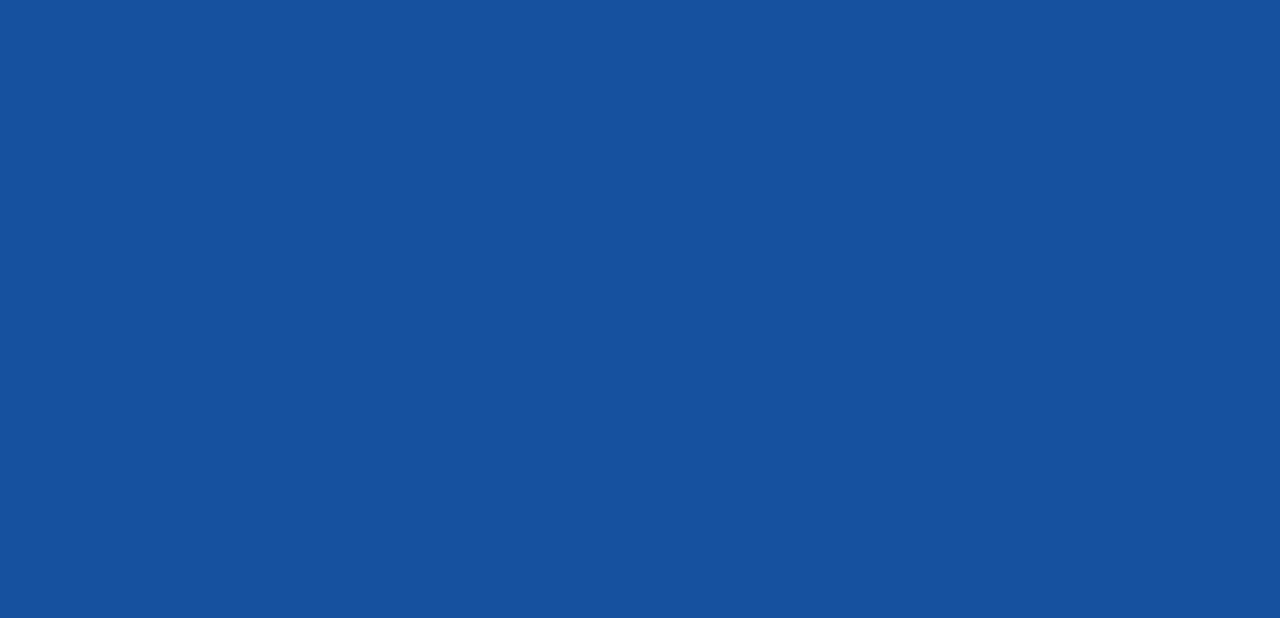
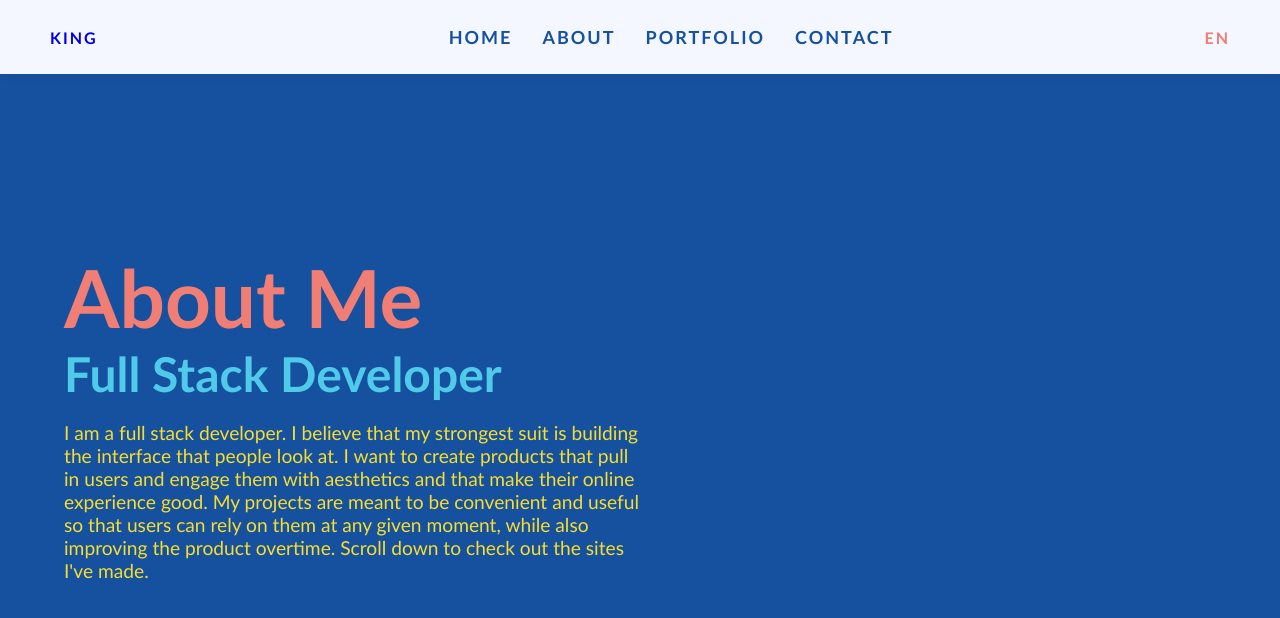
Before and after one commit to Nardacyon/React-Portfolio, a React (Create React App) app: page /react-portfolio/about in a window 1280 px wide. Shown: the top 618 px of the page. Built offline with nearby package versions, Linux system fonts and the light colour scheme.

Commit message:
corrected paths for deploy

```diff
--- a/src/App.js
+++ b/src/App.js
@@ -12,9 +12,9 @@ function App() {
       <main>
         <Switch>
         <Route path='/react-portfolio' exact component={Home} />
-        <Route path='/about' exact component={About} />
-        <Route path='/portfolio' exact component={Portfolio} />
-        <Route path='/contact' exact component={Contact} />
+        <Route path='/react-portfolio/about' exact component={About} />
+        <Route path='/react-portfolio/portfolio' exact component={Portfolio} />
+        <Route path='/react-portfolio/contact' exact component={Contact} />
         </Switch>
       </main>
 
--- a/src/components/Header/Header.js
+++ b/src/components/Header/Header.js
@@ -11,7 +11,7 @@ export default class Header extends Component {
 
                 <p className="details">This portfolio web site was created to show my interests in computer programming. In this demonstration I will be focusing on what I am working on now, web development. Web development is the first step I want to take in the world of computer programming and this portfolio is intended to show my growth and experience in the field after only 2 months.</p>
 
-                <a href="/about" className="started-btn">Let's Get Started</a>
+                <a href="/react-portfolio/about" className="started-btn">Let's Get Started</a>
             </div>
         )
     }
--- a/src/components/Navbar/MenuItems.js
+++ b/src/components/Navbar/MenuItems.js
@@ -6,17 +6,17 @@ export const MenuItems = [
     },
     {
         title: "About",
-        url: '/about',
+        url: '/react-portfolio/about',
         cName: 'nav-links'
     },
     {
         title: "Portfolio",
-        url: '/portfolio',
+        url: '/react-portfolio/portfolio',
         cName: 'nav-links'
     },
     {
         title: "Contact",
-        url: '/contact',
+        url: '/react-portfolio/contact',
         cName: 'nav-links'
     }
 ]
```
Also changed, not shown: 1 other file (tests, documents, lock files or other folders).
